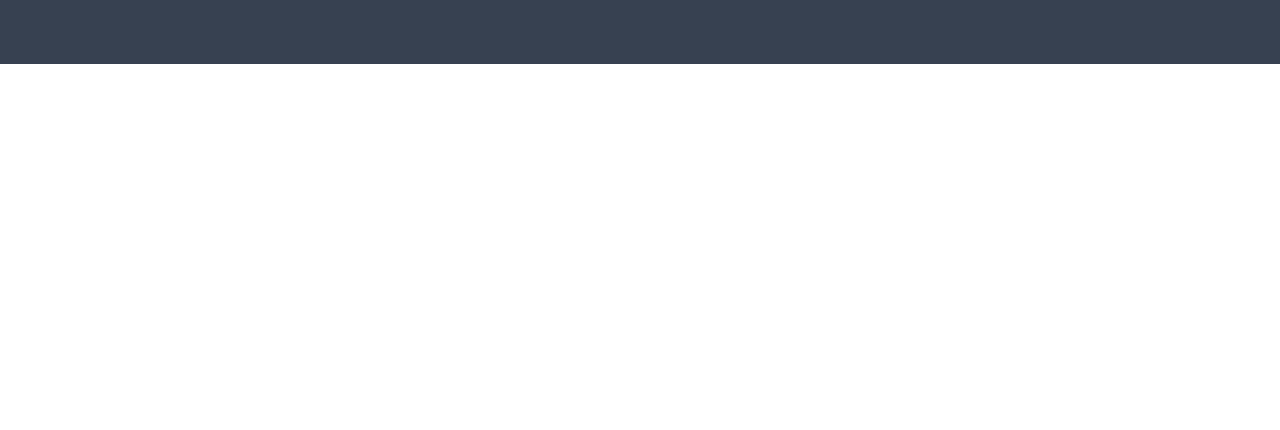
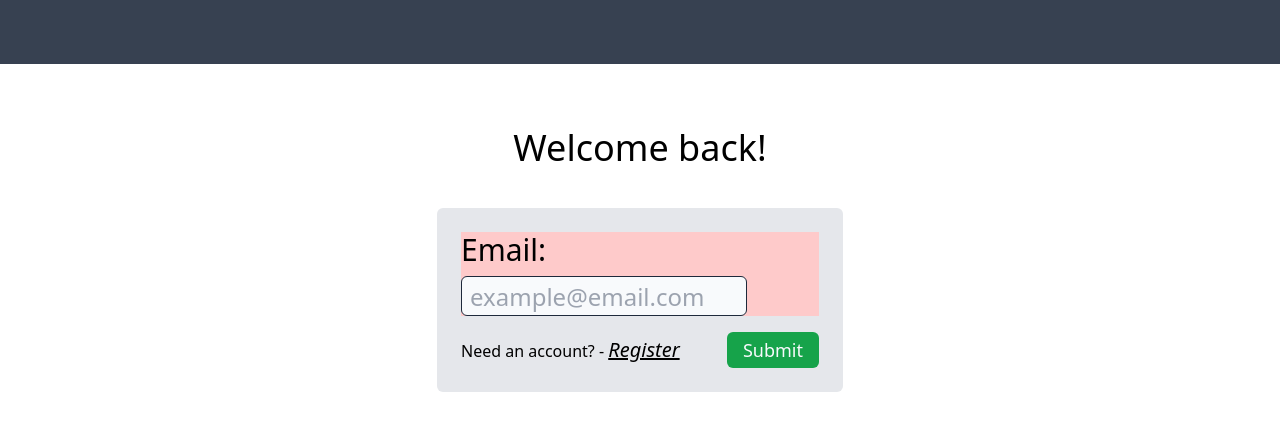
Before and after one commit to gian-de/client-foodtopia, a Nuxt app: page /forgot-username in a window 1280 px wide. Before the commit this address had no page. Shown: the top 430 px of the page. Built offline with nearby package versions, Linux system fonts and the light colour scheme.

Commit message:
implemented the 'ForgotUsername' from backend. - new page + new function in 'auth' store

```diff
--- /dev/null
+++ b/app/components/Auth/ForgotUsernameForm.vue
@@ -0,0 +1,107 @@
+<script setup lang="ts">
+import { reactive, ref } from "vue";
+
+import { useAuthStore } from "@/stores/auth";
+
+const auth = useAuthStore();
+
+const form = reactive({ email: "" });
+const isLoading = ref(false);
+const isSuccess = ref(false);
+const successMessage = ref("");
+const errorMessage = ref("");
+
+async function onSubmitForgotUsernameForm() {
+  try {
+    isLoading.value = true;
+    errorMessage.value = "";
+    isSuccess.value = false;
+
+    if (!form.email.trim()) throw new Error("Email is required.");
+    if (form.email.length < 6)
+      throw new Error("Email must be at least 6 characters.");
+
+    const result = await auth.forgotUsername(form.email);
+
+    successMessage.value = result.message;
+    isSuccess.value = true;
+  } catch (err: any) {
+    errorMessage.value =
+      err.data ||
+      err.message ||
+      err.statusMessage ||
+      "Emailing your username failed."; // Ordering is important obviously!
+  } finally {
+    isLoading.value = false;
+  }
+}
+
+function goToLoginPage() {
+  navigateTo("/login");
+}
+</script>
+
+<template>
+  <div class="max-w-2xl mx-auto">
+    <div
+      v-if="isSuccess"
+      class="flex flex-col items-center p-8 space-y-6 rounded-md shadow-md bg-green-50"
+    >
+      <h3 class="text-2xl font-semibold text-center text-green-800">
+        {{ successMessage }}
+      </h3>
+      <button
+        @click="goToLoginPage"
+        class="px-6 py-3 text-lg text-white transition-colors bg-green-600 rounded-md hover:bg-green-700"
+      >
+        Go to Login
+      </button>
+    </div>
+    <form
+      v-else
+      @submit.prevent="onSubmitForgotUsernameForm"
+      class="flex flex-col w-full p-6 space-y-4 bg-gray-200 rounded-md shadow-md/80"
+    >
+      <div
+        class="flex flex-col items-start justify-center w-full space-y-2 bg-red-200"
+      >
+        <label class="text-3xl" for="username">Email:</label>
+        <input
+          v-model="form.email"
+          :disabled="isLoading"
+          id="email"
+          name="email"
+          type="email"
+          required
+          class="flex w-4/5 h-10 pl-2 text-2xl border rounded-md border-slate-800 bg-slate-50 focus:outline-green-600"
+          placeholder="example@email.com"
+        />
+      </div>
+
+      <div
+        v-if="errorMessage"
+        class="p-3 text-red-600 bg-red-100 border border-red-300 rounded-md"
+      >
+        {{ errorMessage }}
+      </div>
+      <div class="flex items-center justify-between">
+        <span>
+          Need an account? -
+          <NuxtLink
+            to="/register"
+            class="text-xl italic underline transition cursor-pointer hover:text-green-600"
+          >
+            Register
+          </NuxtLink>
+        </span>
+        <button
+          :disabled="isLoading"
+          type="submit"
+          class="px-4 py-1 text-lg bg-green-600 rounded-md cursor-pointer text-slate-50 hover:bg-green-700 disabled:cursor-not-allowed disabled:bg-slate-500/70 disabled:text-black"
+        >
+          {{ isLoading ? "Sending username to email..." : "Submit" }}
+        </button>
+      </div>
+    </form>
+  </div>
+</template>
--- /dev/null
+++ b/app/pages/forgot-username.vue
@@ -0,0 +1,10 @@
+<script setup lang="ts">
+import ForgotUsernameForm from "~/components/auth/ForgotUsernameForm.vue";
+</script>
+
+<template>
+  <div class="flex flex-col mt-16 space-y-10">
+    <h2 class="mx-auto text-2xl sm:text-4xl w-fit">Welcome back!</h2>
+    <ForgotUsernameForm/>
+  </div>
+</template>
--- a/app/stores/auth.ts
+++ b/app/stores/auth.ts
@@ -84,9 +84,6 @@ export const useAuthStore = defineStore("auth", () => {
     payload: { email: string; username: string; password: string },
     redirectTo?: string
   ) {
-    console.log("=== REGISTER FUNCTION CALLED ===");
-    console.log("payload:", payload);
-
     const url = `${baseUrl}/api/account/register`;
 
     try {
@@ -97,7 +94,6 @@ export const useAuthStore = defineStore("auth", () => {
           "Content-Type": "application/json",
         },
       });
-      console.log("POST method made", payload.email, payload.username);
       navigateTo(redirectTo);
     } catch (err: any) {
       let errorMessage = "";
@@ -115,6 +111,28 @@ export const useAuthStore = defineStore("auth", () => {
       throw new Error(errorMessage);
     }
   }
+
+  async function forgotUsername(email: string) {
+    const url = `${baseUrl}/api/account/forgot-username`;
+
+    try {
+      const data = await $fetch<{ message: string }>(url, {
+        method: "POST",
+        body: { email },
+        headers: {
+          "Content-Type": "application/json",
+        },
+      });
+      console.log(data, "DATAAAAA");
+      return { success: true, message: data.message };
+    } catch (err: any) {
+      const errorMessage =
+        err.data?.message ||
+        err.message ||
+        "Failed to send the email reminder.";
+      throw new Error(errorMessage);
+    }
+  }
   return {
     user,
     token,
@@ -124,5 +142,6 @@ export const useAuthStore = defineStore("auth", () => {
     clearAuth,
     logout,
     register,
+    forgotUsername,
   };
 });
```
